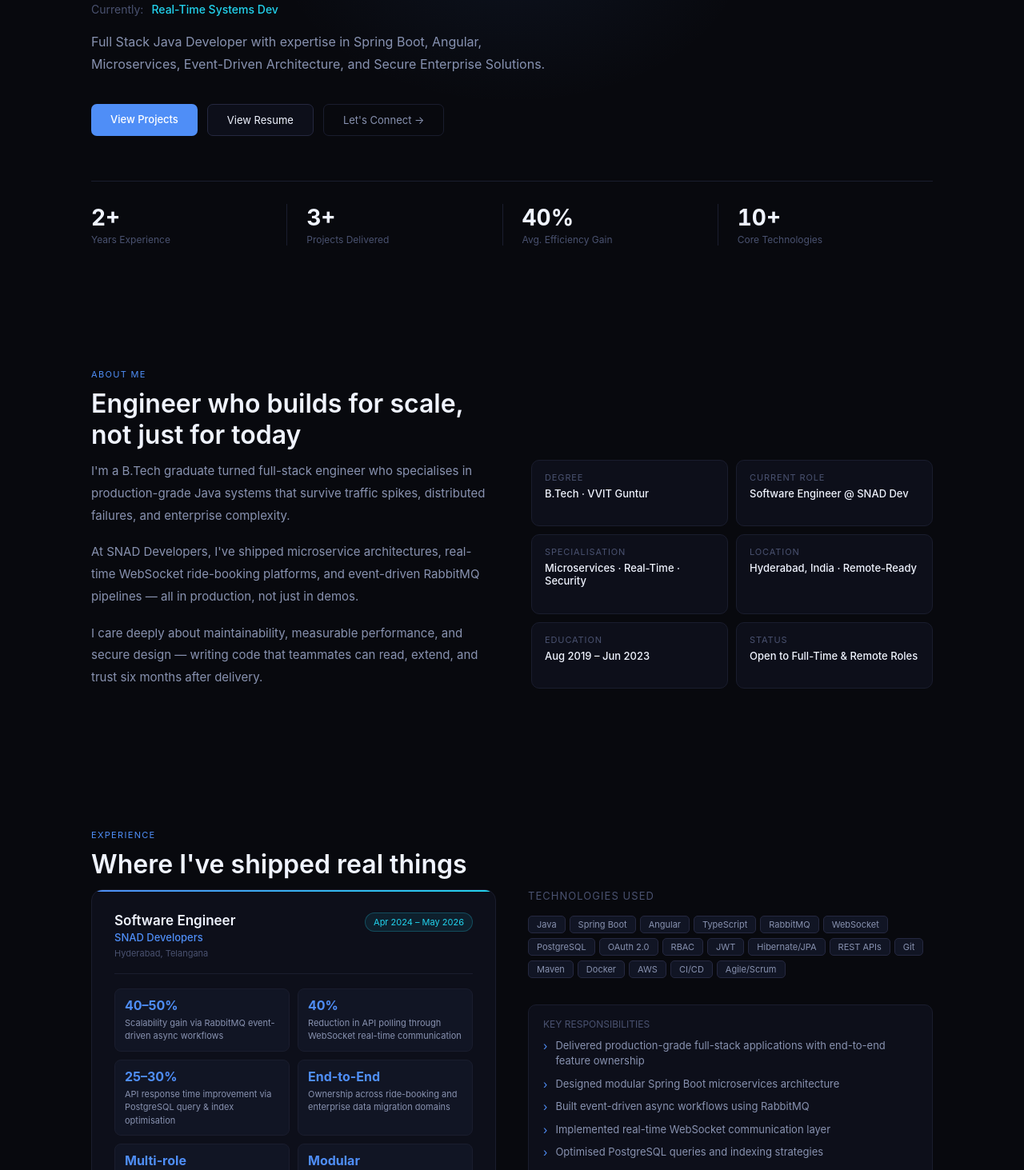
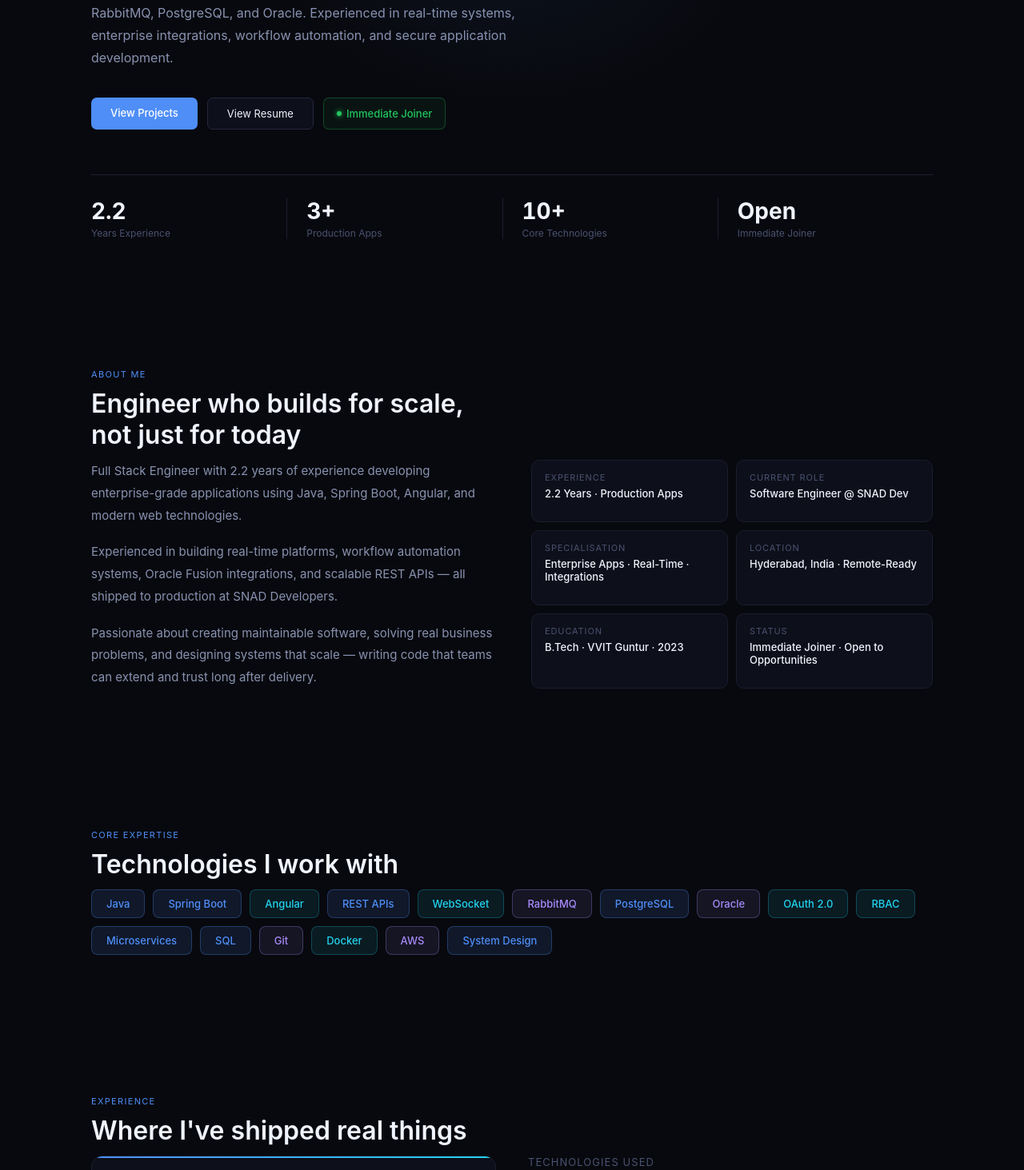
Before and after one commit to Umamaheswar27/My-Portfolio, a React (Create React App) app: page / in a window 1280 px wide. Shown: the part 427-1890 px from the top of the page at 80% size. Built offline with nearby package versions, Linux system fonts and the light colour scheme.

Commit message:
Enhance portfolio sections with updated content, added Core Expertise section, and improved navigation links

```diff
--- a/src/App.js
+++ b/src/App.js
@@ -4,6 +4,7 @@ import { C } from './constants/tokens';
 import Navigation from './components/sections/Navigation';
 import Hero from './components/sections/Hero';
 import About from './components/sections/About';
+import CoreExpertise from './components/sections/CoreExpertise';
 import Experience from './components/sections/Experience';
 import Projects from './components/sections/Projects';
 import Skills from './components/sections/Skills';
@@ -17,6 +18,7 @@ export default function App() {
       <Navigation />
       <Hero />
       <About />
+      <CoreExpertise />
       <Experience />
       <Projects />
       <Skills />
--- a/src/components/sections/About.js
+++ b/src/components/sections/About.js
@@ -4,12 +4,12 @@ import Section from '../ui/Section';
 import { SectionTag, SectionTitle } from '../ui/Typography';
 
 const facts = [
-  { label: 'Degree',         value: 'B.Tech · VVIT Guntur' },
+  { label: 'Experience',     value: '2.2 Years · Production Apps' },
   { label: 'Current Role',   value: 'Software Engineer @ SNAD Dev' },
-  { label: 'Specialisation', value: 'Microservices · Real-Time · Security' },
+  { label: 'Specialisation', value: 'Enterprise Apps · Real-Time · Integrations' },
   { label: 'Location',       value: 'Hyderabad, India · Remote-Ready' },
-  { label: 'Education',      value: 'Aug 2019 – Jun 2023' },
-  { label: 'Status',         value: 'Open to Full-Time & Remote Roles' },
+  { label: 'Education',      value: 'B.Tech · VVIT Guntur · 2023' },
+  { label: 'Status',         value: 'Immediate Joiner · Open to Opportunities' },
 ];
 
 const About = () => (
@@ -21,13 +21,13 @@ const About = () => (
       <div className="about-grid">
         <div>
           <p style={{ fontSize: 15, color: C.muted, lineHeight: 1.85, marginBottom: 18 }}>
-            I'm a B.Tech graduate turned full-stack engineer who specialises in production-grade Java systems that survive traffic spikes, distributed failures, and enterprise complexity.
+            Full Stack Engineer with 2.2 years of experience developing enterprise-grade applications using Java, Spring Boot, Angular, and modern web technologies.
           </p>
           <p style={{ fontSize: 15, color: C.muted, lineHeight: 1.85, marginBottom: 18 }}>
-            At SNAD Developers, I've shipped microservice architectures, real-time WebSocket ride-booking platforms, and event-driven RabbitMQ pipelines — all in production, not just in demos.
+            Experienced in building real-time platforms, workflow automation systems, Oracle Fusion integrations, and scalable REST APIs — all shipped to production at SNAD Developers.
           </p>
           <p style={{ fontSize: 15, color: C.muted, lineHeight: 1.85 }}>
-            I care deeply about maintainability, measurable performance, and secure design — writing code that teammates can read, extend, and trust six months after delivery.
+            Passionate about creating maintainable software, solving real business problems, and designing systems that scale — writing code that teams can extend and trust long after delivery.
           </p>
         </div>
 
--- a/src/components/sections/Contact.js
+++ b/src/components/sections/Contact.js
@@ -10,7 +10,7 @@ const PUBLIC_KEY  = 'NlqqhoN3cbI1zbPsK';
 
 const links = [
   { label: 'LinkedIn', href: 'https://www.linkedin.com/in/uma-maheswara-sai-danda', icon: 'in', desc: 'linkedin.com/in/uma-maheswara-sai-danda' },
-  { label: 'GitHub',   href: 'https://github.com/uma-sai-danda',                    icon: 'gh', desc: 'github.com/uma-sai-danda' },
+  { label: 'GitHub',   href: 'https://github.com/Umamaheswar27',                    icon: 'gh', desc: 'github.com/uma-maheswara-sai-danda' },
   { label: 'Email',    href: 'mailto:danda.ums09@gmail.com',                         icon: '✉',  desc: 'danda.ums09@gmail.com' },
   { label: 'Phone',    href: 'tel:+918639374798',                                    icon: '☎',  desc: '+91 8639374798' },
 ];
--- /dev/null
+++ b/src/components/sections/CoreExpertise.js
@@ -0,0 +1,50 @@
+import React from 'react';
+import { C } from '../../constants/tokens';
+import Section from '../ui/Section';
+import { SectionTag, SectionTitle } from '../ui/Typography';
+
+const expertise = [
+  { label: 'Java',          color: C.blue,   dim: C.blueDim,   bdr: C.blueBdr },
+  { label: 'Spring Boot',   color: C.blue,   dim: C.blueDim,   bdr: C.blueBdr },
+  { label: 'Angular',       color: C.cyan,   dim: C.cyanDim,   bdr: C.cyanBdr },
+  { label: 'REST APIs',     color: C.blue,   dim: C.blueDim,   bdr: C.blueBdr },
+  { label: 'WebSocket',     color: C.cyan,   dim: C.cyanDim,   bdr: C.cyanBdr },
+  { label: 'RabbitMQ',      color: C.violet, dim: C.violetDim, bdr: C.violetBdr },
+  { label: 'PostgreSQL',    color: C.blue,   dim: C.blueDim,   bdr: C.blueBdr },
+  { label: 'Oracle',        color: C.violet, dim: C.violetDim, bdr: C.violetBdr },
+  { label: 'OAuth 2.0',     color: C.cyan,   dim: C.cyanDim,   bdr: C.cyanBdr },
+  { label: 'RBAC',          color: C.cyan,   dim: C.cyanDim,   bdr: C.cyanBdr },
+  { label: 'Microservices', color: C.blue,   dim: C.blueDim,   bdr: C.blueBdr },
+  { label: 'SQL',           color: C.blue,   dim: C.blueDim,   bdr: C.blueBdr },
+  { label: 'Git',           color: C.violet, dim: C.violetDim, bdr: C.violetBdr },
+  { label: 'Docker',        color: C.cyan,   dim: C.cyanDim,   bdr: C.cyanBdr },
+  { label: 'AWS',           color: C.violet, dim: C.violetDim, bdr: C.violetBdr },
+  { label: 'System Design', color: C.blue,   dim: C.blueDim,   bdr: C.blueBdr },
+];
+
+const CoreExpertise = () => (
+  <Section id="expertise">
+    <div style={{ maxWidth: 1100, margin: '0 auto', padding: '0 24px' }}>
+      <SectionTag>Core Expertise</SectionTag>
+      <SectionTitle>Technologies I work with</SectionTitle>
+
+      <div style={{ display: 'flex', flexWrap: 'wrap', gap: 10 }}>
+        {expertise.map((e, i) => (
+          <div key={i} style={{
+            fontSize: 13, fontWeight: 500,
+            color: e.color, background: e.dim, border: `0.5px solid ${e.bdr}`,
+            padding: '9px 18px', borderRadius: 8,
+            transition: 'transform 0.15s, box-shadow 0.15s',
+            cursor: 'default',
+          }}
+            onMouseEnter={el => { el.currentTarget.style.transform = 'translateY(-2px)'; el.currentTarget.style.boxShadow = `0 4px 16px ${e.bdr}`; }}
+            onMouseLeave={el => { el.currentTarget.style.transform = ''; el.currentTarget.style.boxShadow = ''; }}>
+            {e.label}
+          </div>
+        ))}
+      </div>
+    </div>
+  </Section>
+);
+
+export default CoreExpertise;
--- a/src/components/sections/Experience.js
+++ b/src/components/sections/Experience.js
@@ -4,24 +4,24 @@ import Section from '../ui/Section';
 import { SectionTag, SectionTitle, Chip } from '../ui/Typography';
 
 const achievements = [
-  { metric: '40–50%',     desc: 'Scalability gain via RabbitMQ event-driven async workflows' },
-  { metric: '40%',        desc: 'Reduction in API polling through WebSocket real-time communication' },
-  { metric: '25–30%',     desc: 'API response time improvement via PostgreSQL query & index optimisation' },
-  { metric: 'End-to-End', desc: 'Ownership across ride-booking and enterprise data migration domains' },
-  { metric: 'Multi-role', desc: 'OAuth 2.0 + RBAC secure authentication & authorisation systems' },
-  { metric: 'Modular',    desc: 'Spring Boot microservices following clean, maintainable architecture principles' },
+  { metric: '2.2 Yrs',    desc: 'Professional experience building production enterprise applications' },
+  { metric: '40%',        desc: 'Reduction in API polling via WebSocket real-time communication' },
+  { metric: '50%',        desc: 'Reduction in manual migration effort via workflow automation' },
+  { metric: '25–30%',     desc: 'API response time improvement via PostgreSQL query optimisation' },
+  { metric: 'End-to-End', desc: 'Full stack ownership across Java backend and Angular frontend' },
+  { metric: 'Oracle',     desc: 'Fusion Cloud integration with stored procedures and audit pipelines' },
 ];
 
-const stack = ['Java', 'Spring Boot', 'Angular', 'TypeScript', 'RabbitMQ', 'WebSocket', 'PostgreSQL', 'OAuth 2.0', 'RBAC', 'JWT', 'Hibernate/JPA', 'REST APIs', 'Git', 'Maven', 'Docker', 'AWS', 'CI/CD', 'Agile/Scrum'];
+const stack = ['Java', 'Spring Boot', 'Angular', 'TypeScript', 'WebSocket', 'RabbitMQ', 'PostgreSQL', 'Oracle', 'PL/SQL', 'OAuth 2.0', 'JWT', 'RBAC', 'REST APIs', 'Hibernate/JPA', 'Git', 'Maven', 'Docker', 'AWS', 'Agile/Scrum'];
 
 const responsibilities = [
-  'Delivered production-grade full-stack applications with end-to-end feature ownership',
-  'Designed modular Spring Boot microservices architecture',
-  'Built event-driven async workflows using RabbitMQ',
-  'Implemented real-time WebSocket communication layer',
-  'Optimised PostgreSQL queries and indexing strategies',
-  'Built OAuth 2.0 + RBAC multi-role security systems',
-  'Collaborated in Agile/Scrum cross-functional teams',
+  'Built enterprise full-stack applications with end-to-end feature ownership',
+  'Developed real-time systems using WebSocket for ride tracking and live updates',
+  'Automated Oracle Fusion Cloud migration workflows with retry and audit mechanisms',
+  'Designed and implemented REST APIs with OAuth 2.0 and RBAC security',
+  'Optimised PostgreSQL queries and indexing for improved API performance',
+  'Contributed to HRMS platform with approval workflows and lifecycle management',
+  'Collaborated in Agile/Scrum cross-functional delivery teams',
 ];
 
 const Experience = () => (
@@ -42,11 +42,17 @@ const Experience = () => (
               <div style={{ fontSize: 11, color: C.dim }}>Hyderabad, Telangana</div>
             </div>
             <div style={{ fontSize: 11, color: C.cyan, background: C.cyanDim, border: `0.5px solid ${C.cyanBdr}`, padding: '4px 10px', borderRadius: 20, whiteSpace: 'nowrap' }}>
-              Apr 2024 – May 2026
+              Apr 2024 – Present
             </div>
           </div>
 
-          <div style={{ margin: '18px 0', borderTop: `0.5px solid ${C.border}` }} />
+          <div style={{ margin: '12px 0 16px', display: 'flex', gap: 8, flexWrap: 'wrap' }}>
+            {['VALAM', 'AECCAR', 'RightlyHR'].map(p => (
+              <span key={p} style={{ fontSize: 11, color: C.blue, background: C.blueDim, border: `0.5px solid ${C.blueBdr}`, padding: '3px 10px', borderRadius: 20 }}>{p}</span>
+            ))}
+          </div>
+
+          <div style={{ margin: '4px 0 18px', borderTop: `0.5px solid ${C.border}` }} />
 
           <div className="exp-achievements-grid">
             {achievements.map((a, i) => (
--- a/src/components/sections/Footer.js
+++ b/src/components/sections/Footer.js
@@ -3,7 +3,7 @@ import { C } from '../../constants/tokens';
 
 const footerLinks = [
   { label: 'LinkedIn', href: 'https://www.linkedin.com/in/uma-maheswara-sai-danda' },
-  { label: 'GitHub',   href: 'https://github.com/uma-sai-danda' },
+  { label: 'GitHub',   href: 'https://github.com/Umamaheswar27' },
   { label: 'Email',    href: 'mailto:danda.ums09@gmail.com' },
 ];
 
--- a/src/components/sections/Hero.js
+++ b/src/components/sections/Hero.js
@@ -1,18 +1,18 @@
 import React, { useState, useEffect } from 'react';
 import { C } from '../../constants/tokens';
 
-const roles = [
-  'Spring Boot Architect',
-  'Microservices Engineer',
-  'Real-Time Systems Dev',
-  'Event-Driven Builder',
+const stats = [
+  { n: '2.2',  l: 'Years Experience' },
+  { n: '3+',   l: 'Production Apps' },
+  { n: '10+',  l: 'Core Technologies' },
+  { n: 'Open', l: 'Immediate Joiner' },
 ];
 
-const stats = [
-  { n: '2+',  l: 'Years Experience' },
-  { n: '3+',  l: 'Projects Delivered' },
-  { n: '40%', l: 'Avg. Efficiency Gain' },
-  { n: '10+', l: 'Core Technologies' },
+const roles = [
+  'Java Full Stack Engineer',
+  'Spring Boot + Angular Dev',
+  'Real-Time Systems Builder',
+  'Enterprise App Developer',
 ];
 
 const Hero = () => {
@@ -44,22 +44,21 @@ const Hero = () => {
           <span style={{ fontSize: 12, color: C.blue }}>Available for new opportunities</span>
         </div>
 
-        <h1 style={{ fontSize: 'clamp(32px, 5.5vw, 58px)', fontWeight: 700, color: C.text, lineHeight: 1.12, marginBottom: 12, maxWidth: 780 }}>
-          Building Scalable Backend<br />
-          Systems &amp;{' '}
-          <span style={{ color: C.blue }}>Real-Time Applications</span>
+        <h1 style={{ fontWeight: 700, color: C.text, lineHeight: 1.15, marginBottom: 12, maxWidth: 780 }}>
+          <div style={{ fontSize: 'clamp(32px, 5.5vw, 56px)' }}>Java Full Stack Engineer</div>
+          <div style={{ fontSize: 'clamp(14px, 2vw, 20px)', color: C.blue, fontWeight: 500, marginTop: 8, letterSpacing: '0.01em' }}>Enterprise Apps · Real-Time Systems · Workflow Automation</div>
         </h1>
 
         {/* animated role */}
         <div style={{ display: 'flex', alignItems: 'center', gap: 10, marginBottom: 18 }}>
-          <span style={{ fontSize: 14, color: C.dim }}>Currently:</span>
+          <span style={{ fontSize: 14, color: C.dim }}>Specialising in:</span>
           <span key={tick} style={{ fontSize: 14, color: C.cyan, fontWeight: 500, animation: 'fadeSlideIn 0.5s ease' }}>
             {roles[tick]}
           </span>
         </div>
 
         <p style={{ fontSize: 16, color: C.muted, lineHeight: 1.75, maxWidth: 580, marginBottom: 36 }}>
-          Full Stack Java Developer with expertise in Spring Boot, Angular, Microservices, Event-Driven Architecture, and Secure Enterprise Solutions.
+          Full Stack Engineer with 2.2 years of experience building scalable applications using Java, Spring Boot, Angular, REST APIs, WebSocket, RabbitMQ, PostgreSQL, and Oracle. Experienced in real-time systems, enterprise integrations, workflow automation, and secure application development.
         </p>
 
         {/* CTAs */}
@@ -82,14 +81,10 @@ const Hero = () => {
             onMouseLeave={e => e.currentTarget.style.borderColor = C.border2}>
             View Resume
           </a>
-          <a href="#contact" style={{
-            fontSize: 13, color: C.muted, border: `0.5px solid ${C.border}`,
-            padding: '11px 24px', borderRadius: 7, textDecoration: 'none', transition: 'color 0.2s',
-          }}
-            onMouseEnter={e => e.currentTarget.style.color = C.text}
-            onMouseLeave={e => e.currentTarget.style.color = C.muted}>
-            Let's Connect →
-          </a>
+          <div style={{ display: 'flex', alignItems: 'center', gap: 6, padding: '11px 16px', borderRadius: 7, border: `0.5px solid rgba(34,197,94,0.3)`, background: 'rgba(34,197,94,0.06)' }}>
+            <span style={{ width: 6, height: 6, background: '#22c55e', borderRadius: '50%', boxShadow: '0 0 6px #22c55e' }} />
+            <span style={{ fontSize: 13, color: '#22c55e', fontWeight: 500 }}>Immediate Joiner</span>
+          </div>
         </div>
 
         {/* stat bar */}
--- a/src/components/sections/Navigation.js
+++ b/src/components/sections/Navigation.js
@@ -1,7 +1,7 @@
 import React, { useState, useEffect } from 'react';
 import { C } from '../../constants/tokens';
 
-const links = ['About', 'Experience', 'Projects', 'Skills'];
+const links = ['About', 'Expertise', 'Experience', 'Projects', 'Skills'];
 
 const Navigation = () => {
   const [scrolled, setScrolled] = useState(false);
--- a/src/components/sections/WhyHireMe.js
+++ b/src/components/sections/WhyHireMe.js
@@ -4,21 +4,21 @@ import Section from '../ui/Section';
 import { SectionTag, SectionTitle } from '../ui/Typography';
 
 const items = [
-  { title: 'Microservices Architecture', desc: 'Designed and shipped modular Spring Boot microservices in real production environments.' },
-  { title: 'Real-Time Systems',          desc: 'Implemented WebSocket-based bidirectional communication reducing API polling by 40%.' },
-  { title: 'Event-Driven Design',        desc: 'Built RabbitMQ async workflows improving throughput and scalability by 40–50%.' },
-  { title: 'Enterprise Development',     desc: 'Delivered end-to-end features across ride-booking and Oracle data migration platforms.' },
-  { title: 'Secure Application Design',  desc: 'Implemented OAuth 2.0, JWT, and RBAC across multi-role production applications.' },
-  { title: 'Performance Optimisation',   desc: 'Improved API response times 25–30% through PostgreSQL query tuning and indexing.' },
-  { title: 'Full Stack Delivery',        desc: 'Java backend + Angular frontend — own the whole feature from DB schema to UI.' },
-  { title: 'Production-Grade Quality',   desc: 'Write clean, maintainable code that teammates can extend with confidence.' },
-  { title: 'Agile Collaboration',        desc: 'Experienced in cross-functional Agile/Scrum teams with strong communication skills.' },
+  { title: 'Real-Time Driver Tracking',        desc: 'Built WebSocket-based bidirectional communication for live ride tracking with sub-second latency.' },
+  { title: 'Oracle Fusion Cloud Integration',  desc: 'Integrated Oracle stored procedures for enterprise-scale Fusion Cloud migration workflows.' },
+  { title: 'Scheduler Audit & Retry Logic',    desc: 'Implemented scheduler audit logging and retry-based failure recovery for migration pipelines.' },
+  { title: 'Workflow Automation Platforms',    desc: 'Automated end-to-end migration and HR workflows reducing manual effort by up to 50%.' },
+  { title: 'Role-Based Access Control',        desc: 'Implemented OAuth 2.0, JWT, and RBAC across multi-role production enterprise applications.' },
+  { title: 'Enterprise REST API Development',  desc: 'Designed and delivered scalable REST APIs with security, validation, and performance optimisation.' },
+  { title: 'Approval Workflow Systems',        desc: 'Built multi-level approval workflows for HR lifecycle and enterprise process management.' },
+  { title: 'Event-Driven Architecture',        desc: 'Designed RabbitMQ async workflows improving system throughput and scalability by 40–50%.' },
+  { title: 'Full Stack Delivery',              desc: 'Java Spring Boot backend + Angular frontend — end-to-end feature ownership from DB to UI.' },
 ];
 
 const WhyHireMe = () => (
   <Section id="why">
     <div style={{ maxWidth: 1100, margin: '0 auto', padding: '0 24px' }}>
-      <SectionTag>Why Hire Me</SectionTag>
+      <SectionTag>Engineering Highlights</SectionTag>
       <SectionTitle>What I bring to your team</SectionTitle>
 
       <div className="why-grid">
```
